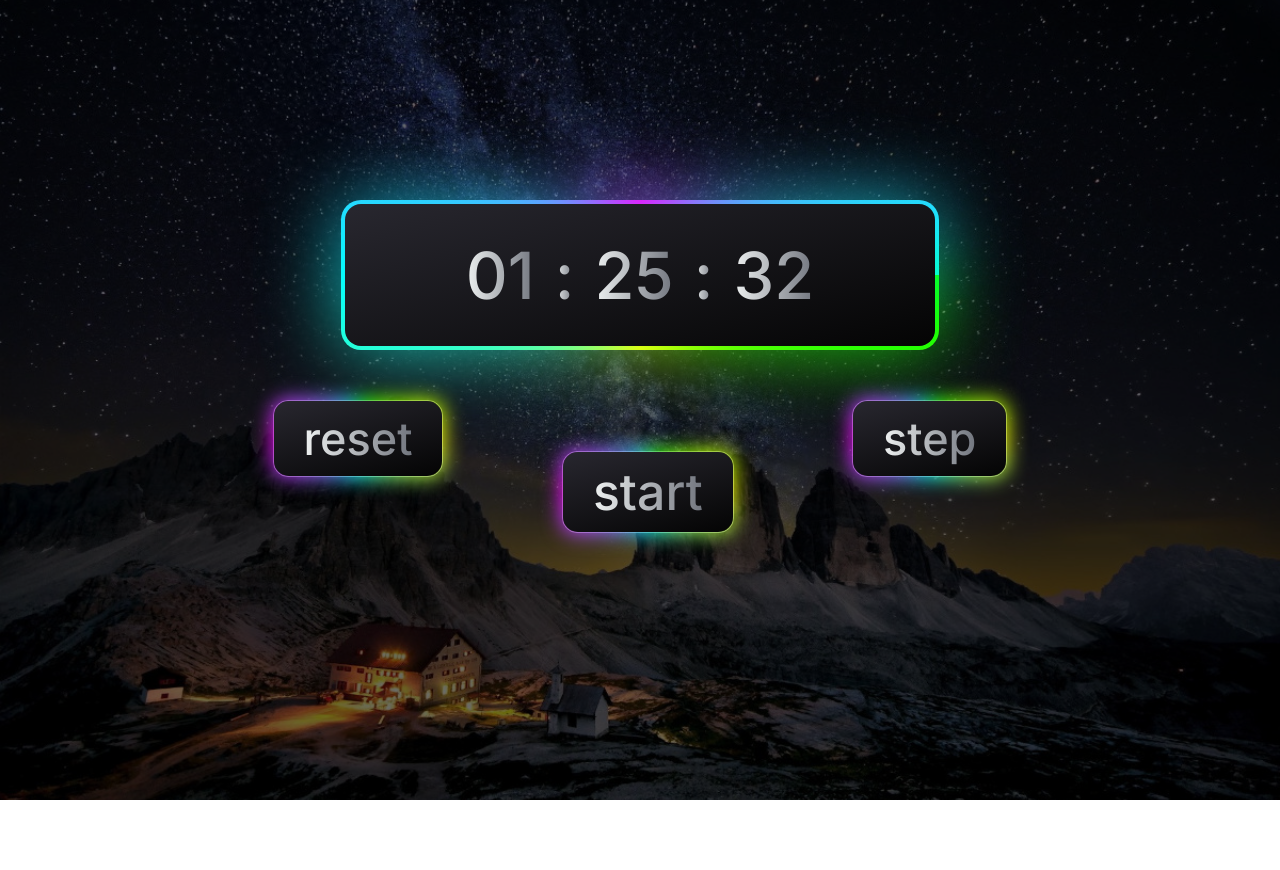
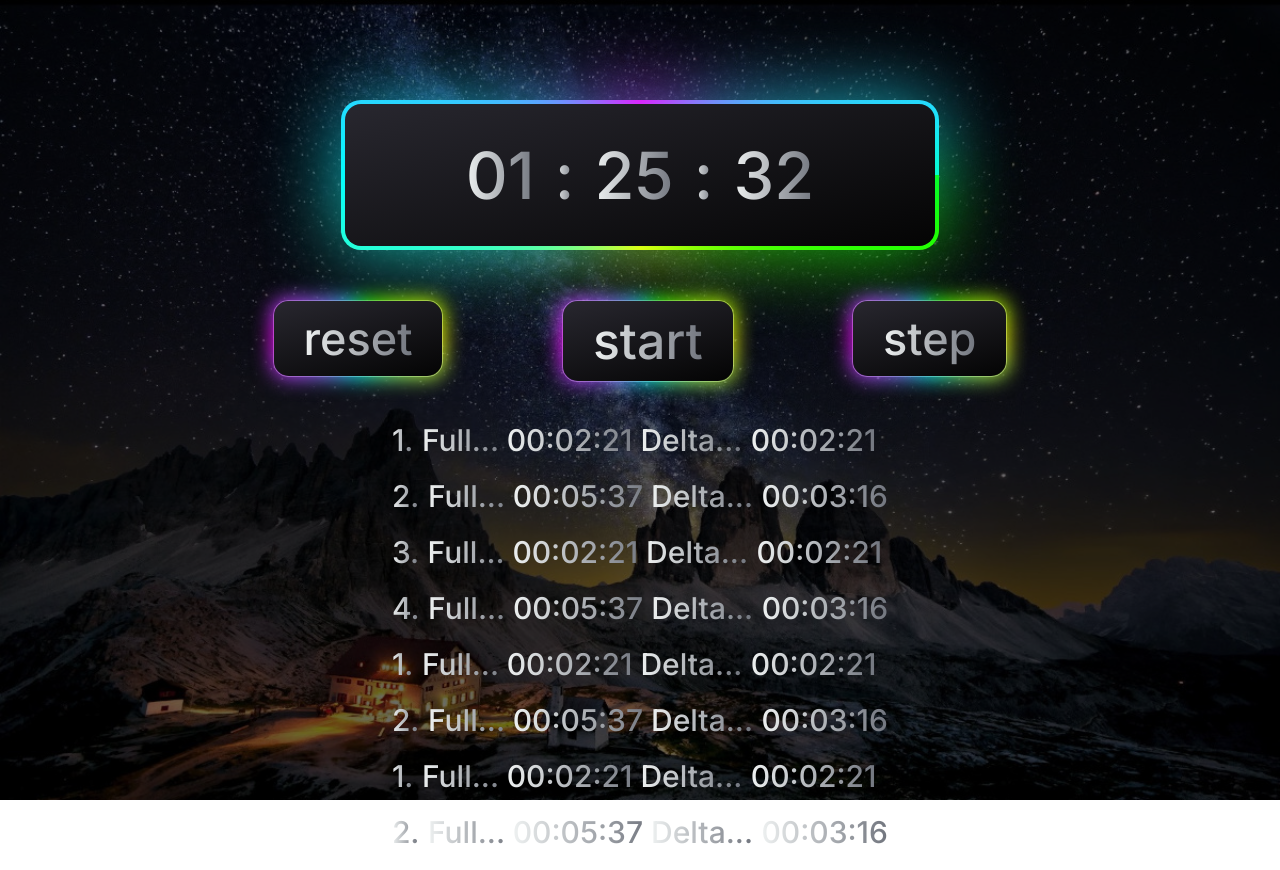
Before and after one commit to konsin1988/timer-js, a website: page index.html in a window 1280 px wide. Before the commit the page ends 800 px from the top, so only its background shows below. Drawn offline with Linux system fonts and the light colour scheme.

Commit message:
Styles done

```diff
--- a/css/main.css
+++ b/css/main.css
@@ -5,22 +5,28 @@
   padding: 0;
   box-sizing: border-box;
   user-select: none;
+  scrollbar-width: none;
   font-family: "Inter";
 }
+
 section {
+  position: relative;
+  display: flex;
+}
+
+section::before {
+  content: "";
+  inset: 0;
+  background: url("/img/mountains_1.jpg");
   position: fixed;
-  height: 100vh;
+
+  background-size: cover;
   width: 100vw;
-  display: flex;
-  background: url("/img/mountains_1.jpg");
-  background-size: cover;
-  background-position: center;
-  z-index: -10;
 }
 section::after {
   content: "";
-  position: absolute;
-  height: 100vh;
+  position: fixed;
+  inset: 0;
   width: 100vw;
   background: #00000092;
 }
@@ -33,16 +39,19 @@ section .main {
   min-height: 100vh;
   flex: 8;
   z-index: 2;
-  display: flex;
-  flex-direction: column;
+  /* display: block; */
+  /* flex-direction: column; */
 }
 
 /****************************** Clock ********************/
 .main .clock {
   flex: 3;
   display: flex;
+  position: absolute;
+  top: 100px;
   align-items: flex-end;
   justify-content: center;
+  position: sticky;
 }
 .clock .color_box {
   position: relative;
@@ -114,7 +123,10 @@ section .main {
 .main .buttons {
   flex: 1;
   display: flex;
+  position: absolute;
   justify-content: space-around;
+  position: sticky;
+  top: 300px;
 }
 .buttons .button {
   position: relative;
@@ -174,60 +186,24 @@ section .main {
 
 /************************* Stops *********************/
 .main .stops {
-  flex: 2;
+  position: relative;
+  top: 100px;
+  padding-top: 20px;
+  display: flex;
+  flex-direction: column;
+  align-items: center;
+}
+
+.stops ul {
+  list-style-type: none;
+  font-size: 30px;
+  text-align: justify;
+}
+.stops ul li {
+  margin: 20px;
 }
 
 /*******************  Adaptation *******************/
-
-@media screen and (orientation: portrait) {
-  section .aside {
-    display: none;
-  }
-  .clock .color_box {
-    width: 70%;
-    height: 23%;
-  }
-}
-
-@media screen and (max-width: 1000px) and (orientation: landscape) {
-  .main .clock {
-    flex: 5;
-    margin-bottom: 0;
-  }
-  .numbers_bx .clock_num {
-    font-size: 55px;
-  }
-  .buttons .button {
-    font-size: 30px;
-    padding: 5px 25px;
-  }
-  .buttons {
-    flex: 1;
-  }
-}
-@media screen and (min-width: 1000px) and (orientation: portrait) {
-  .buttons {
-    justify-content: center;
-  }
-}
-@media screen and (max-width: 750px) and (orientation: landscape) {
-  .numbers_bx .clock_num {
-    font-size: 55px;
-  }
-}
-@media screen and (max-width: 500px) {
-  .numbers_bx .clock_num {
-    font-size: 40px;
-    margin: 5px;
-  }
-  .buttons {
-    transform: scale(0.9);
-  }
-  .buttons .button {
-    font-size: 30px;
-    padding: 5px 25px;
-  }
-}
 
 /********************* Automation *******************/
 @property --a {
--- a/index.html
+++ b/index.html
@@ -37,7 +37,66 @@
             <div class="numbers">step</div>
           </div>
         </div>
-        <div class="stops"></div>
+        <div class="stops">
+          <ul>
+            <li>
+              <span class="numbers">1.</span>
+              <span class="numbers">Full... </span>
+              <span class="numbers">00:02:21 </span>
+              <span class="numbers">Delta...</span>
+              <span class="numbers"> 00:02:21</span>
+            </li>
+            <li>
+              <span class="numbers">2.</span>
+              <span class="numbers">Full... </span>
+              <span class="numbers">00:05:37 </span>
+              <span class="numbers">Delta...</span>
+              <span class="numbers"> 00:03:16</span>
+            </li>
+            <li>
+              <span class="numbers">3.</span>
+              <span class="numbers">Full... </span>
+              <span class="numbers">00:02:21 </span>
+              <span class="numbers">Delta...</span>
+              <span class="numbers"> 00:02:21</span>
+            </li>
+            <li>
+              <span class="numbers">4.</span>
+              <span class="numbers">Full... </span>
+              <span class="numbers">00:05:37 </span>
+              <span class="numbers">Delta...</span>
+              <span class="numbers"> 00:03:16</span>
+            </li>
+            <li>
+              <span class="numbers">1.</span>
+              <span class="numbers">Full... </span>
+              <span class="numbers">00:02:21 </span>
+              <span class="numbers">Delta...</span>
+              <span class="numbers"> 00:02:21</span>
+            </li>
+            <li>
+              <span class="numbers">2.</span>
+              <span class="numbers">Full... </span>
+              <span class="numbers">00:05:37 </span>
+              <span class="numbers">Delta...</span>
+              <span class="numbers"> 00:03:16</span>
+            </li>
+            <li>
+              <span class="numbers">1.</span>
+              <span class="numbers">Full... </span>
+              <span class="numbers">00:02:21 </span>
+              <span class="numbers">Delta...</span>
+              <span class="numbers"> 00:02:21</span>
+            </li>
+            <li>
+              <span class="numbers">2.</span>
+              <span class="numbers">Full... </span>
+              <span class="numbers">00:05:37 </span>
+              <span class="numbers">Delta...</span>
+              <span class="numbers"> 00:03:16</span>
+            </li>
+          </ul>
+        </div>
       </div>
       <div class="aside"></div>
     </section>
```
